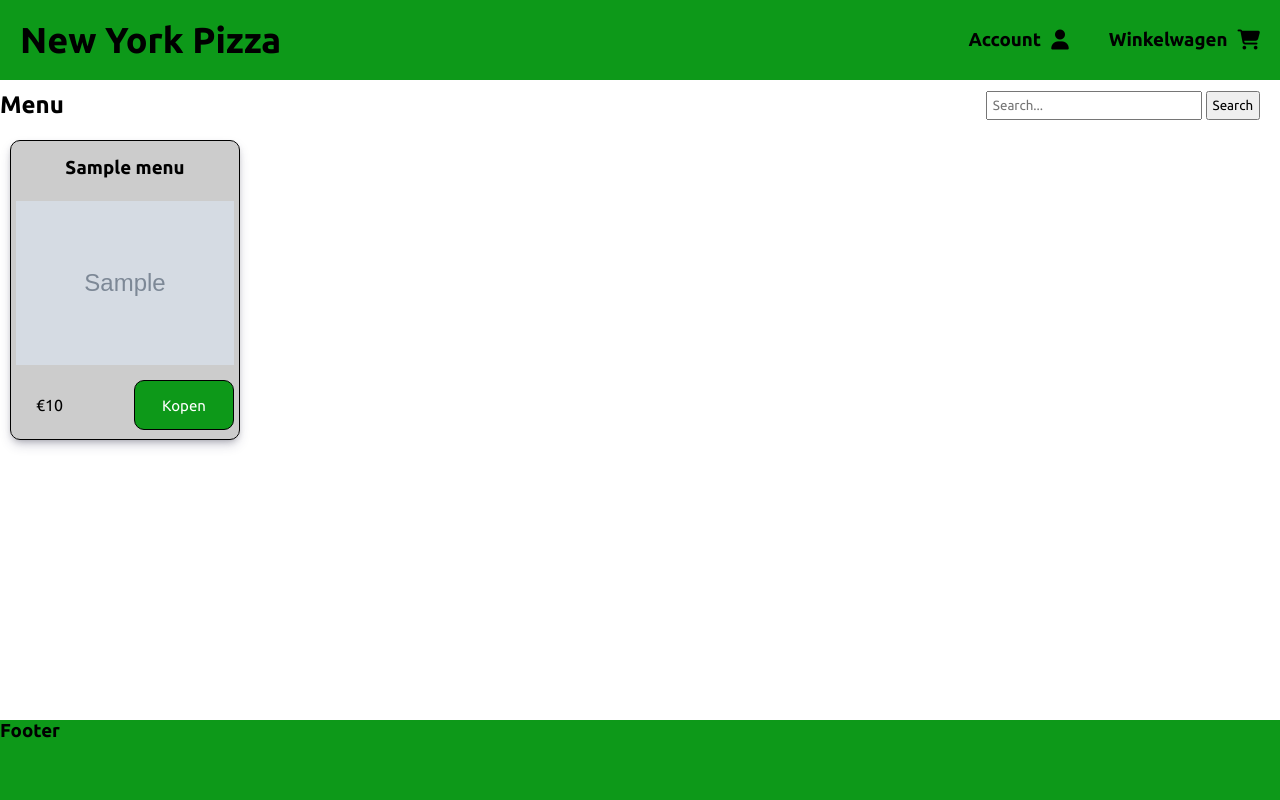
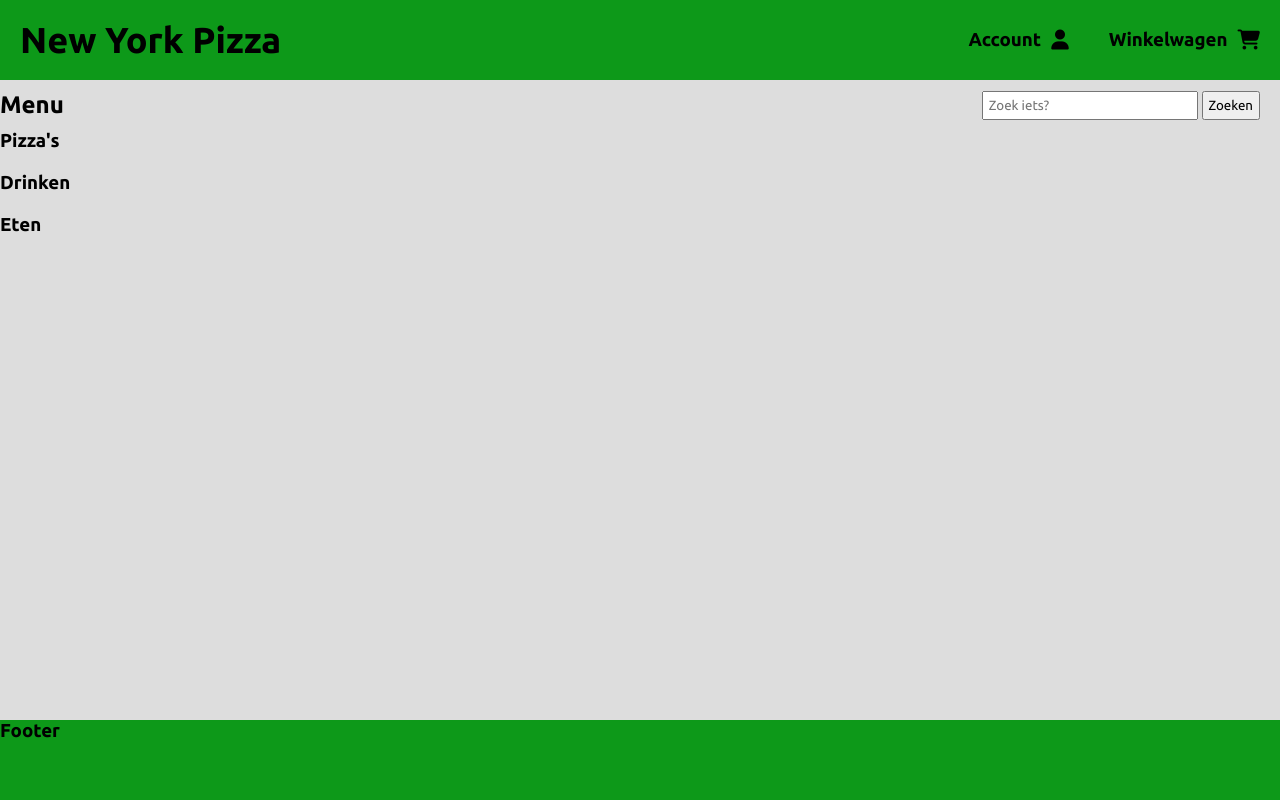
Before and after one commit to AidenRaaphorst/miniCRUD, a PHP site: page / in a window 1280 px wide. Run offline with PHP 8.4, Linux system fonts and the light colour scheme; tables that the repository leaves empty or names only in its code hold one stand-in row (values such as "Sample post"); grey boxes marked "Sample" are stand-in pictures; some libraries are stand-ins or nearby versions.

Commit message:
Backup commit

```diff
--- a/css/main.css
+++ b/css/main.css
@@ -1,5 +1,6 @@
 :root {
 	--color0: rgb(13, 153, 25);
+	--color1: rgb(221, 221, 221);
 }
 
 * {
@@ -170,7 +171,7 @@ header #title {
 main {
 	height: 80vh;
 	margin-top: 10vh;
-	background-color: white;
+	background-color: var(--color1);
 }
 
 main.long {
@@ -236,6 +237,8 @@ tr,
 th,
 td {
 	padding: 5px;
+	word-wrap: break-word;
+	max-width: 500px;
 }
 
 .database tr:nth-child(even) {
@@ -247,6 +250,7 @@ td {
 	flex-direction: row;
 	flex-wrap: wrap;
 	width: 100%;
+	padding-bottom: 20px;
 	/* background-color: burlywood; */
 }
 
--- a/index.php
+++ b/index.php
@@ -23,23 +23,26 @@ include_once("php/connect.php");
 
 		<!-- Main -->
 		<main class="long">
-
 			<div class="title-search">
 				<h2>Menu</h2>
 				<form class="search" action="index.php" method="get">
-					<input type="text" name="search" placeholder="Search...">
-					<button type="submit">Search</button>
+					<input type="text" name="search" placeholder="Zoek iets?">
+					<button type="submit">Zoeken</button>
 				</form>
 			</div>
+
+			<!-- Pizzas -->
+			<div class="pizzas">
+				<h3 class="category">Pizza's</h3>
 				<div class="items">
 					<?php
 						if(isset($_GET["search"])) {
 							$search = "%".$_GET['search']."%";
-						$sql = "SELECT * FROM menu WHERE name LIKE :search";
+							$sql = "SELECT * FROM menu WHERE category = 'Pizza' AND name LIKE :search";
 							$stmt = $connect -> prepare($sql);
 							$stmt -> bindParam(":search", $search);
 						} else {
-						$sql = "SELECT * FROM menu";
+							$sql = "SELECT * FROM menu WHERE category = 'Pizza'";
 							$stmt = $connect -> prepare($sql);
 						}
 
@@ -57,7 +60,8 @@ include_once("php/connect.php");
 							<h3><?php echo $res["name"]; ?></h3>
 						</div>
 						<div class="item-img">
-						<img src="img/<?php echo $res["imagelink"]; ?>">
+							<!-- <img src="img/<?php echo $res["imagelink"]; ?>"> -->
+							<img src="<?php echo $res["imagelink"]; ?>">
 						</div>
 						<div class="item-desc">
 							<p>€<?php echo $res["price"] ?></p>
@@ -68,6 +72,93 @@ include_once("php/connect.php");
 					<?php } ?>
 
 				</div>
+			</div>
+
+			<!-- Drinken -->
+			<div class="drinken">
+				<h3 class="category">Drinken</h3>
+				<div class="items">
+					<?php
+						if(isset($_GET["search"])) {
+							$search = "%".$_GET['search']."%";
+							$sql = "SELECT * FROM menu WHERE category = 'Drinken' AND name LIKE :search";
+							$stmt = $connect -> prepare($sql);
+							$stmt -> bindParam(":search", $search);
+						} else {
+							$sql = "SELECT * FROM menu WHERE category = 'Drinken'";
+							$stmt = $connect -> prepare($sql);
+						}
+
+						$stmt -> execute();
+						$result = $stmt -> fetchAll();
+
+						foreach($result as $res) {
+							if($res["amount"] <= 0) {
+								continue;
+							}
+					?>
+
+					<div class="item-box">
+						<div class="item-name">
+							<h3><?php echo $res["name"]; ?></h3>
+						</div>
+						<div class="item-img">
+							<!-- <img src="img/<?php echo $res["imagelink"]; ?>"> -->
+							<img src="<?php echo $res["imagelink"]; ?>">
+						</div>
+						<div class="item-desc">
+							<p>€<?php echo $res["price"] ?></p>
+							<a href="php/addToCart.php?id=<?php echo $res["id"]; ?>"><button>Kopen</button></a>
+						</div>
+					</div>
+
+					<?php } ?>
+
+				</div>
+			</div>
+
+			<!-- Eten -->
+			<div class="eten">
+				<h3 class="category">Eten</h3>
+				<div class="items">
+					<?php
+						if(isset($_GET["search"])) {
+							$search = "%".$_GET['search']."%";
+							$sql = "SELECT * FROM menu WHERE category = 'Eten' AND name LIKE :search";
+							$stmt = $connect -> prepare($sql);
+							$stmt -> bindParam(":search", $search);
+						} else {
+							$sql = "SELECT * FROM menu WHERE category = 'Eten'";
+							$stmt = $connect -> prepare($sql);
+						}
+
+						$stmt -> execute();
+						$result = $stmt -> fetchAll();
+
+						foreach($result as $res) {
+							if($res["amount"] <= 0) {
+								continue;
+							}
+					?>
+
+					<div class="item-box">
+						<div class="item-name">
+							<h3><?php echo $res["name"]; ?></h3>
+						</div>
+						<div class="item-img">
+							<!-- <img src="img/<?php echo $res["imagelink"]; ?>"> -->
+							<img src="<?php echo $res["imagelink"]; ?>">
+						</div>
+						<div class="item-desc">
+							<p>€<?php echo $res["price"] ?></p>
+							<a href="php/addToCart.php?id=<?php echo $res["id"]; ?>"><button>Kopen</button></a>
+						</div>
+					</div>
+
+					<?php } ?>
+
+				</div>
+			</div>
 		</main>
 
 		<!-- Footer -->
--- a/php/addToCart.php
+++ b/php/addToCart.php
@@ -11,7 +11,6 @@
         $idIsDuplicate = false;
 
         // Zoek of het item al in de winkelwagen zit, zo ja, dan wordt het aantal +1.
-
         foreach($_SESSION["winkelwagen"] as $key => $value) {
             if($id == $value["id"]) {
                 $new_amount = $value["amount"] + 1;
--- a/php/sendtodb.php
+++ b/php/sendtodb.php
@@ -10,7 +10,7 @@
         $stmt -> bindParam(":price", $_POST["price"]);
         $stmt -> bindParam(":category", $_POST["category"]);
         $stmt -> bindParam(":amount", $_POST["amount"]);
-        $stmt -> bindParam(":imagelink", $_FILES['photo']['name']);
+        $stmt -> bindParam(":imagelink", $_POST['imagelink']);
 
         $stmt -> execute();
     }
```
Also changed, not shown: admin.php (+12 -10 lines). Lines whose indentation alone changed are shown as unchanged.
